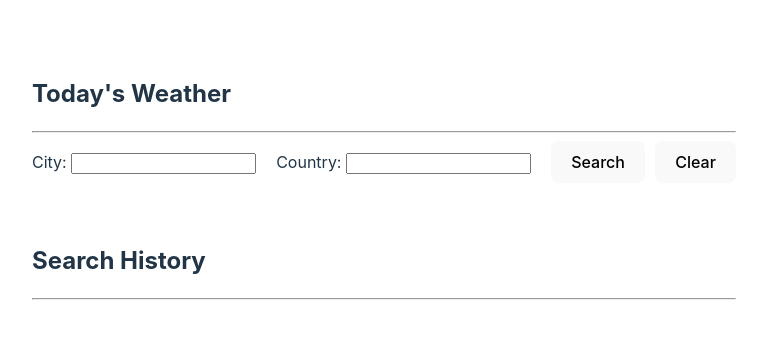
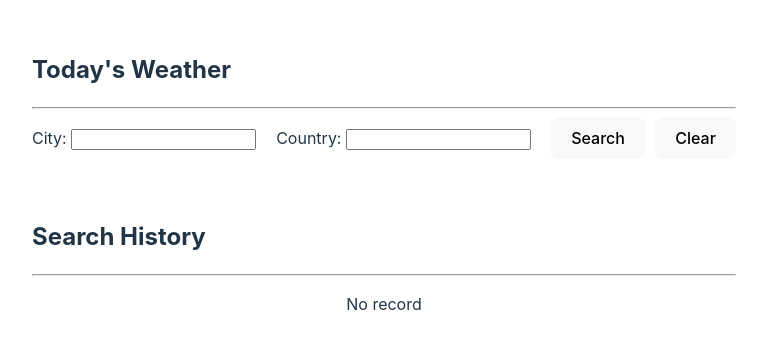
Before and after one commit to nhac-lly/Weather-Project, a React (Vite) app: page / in a window 1280 px wide. Shown: the part 218-566 px from the top of the page, without its empty margins (256-1023 px from the left). Built offline with nearby package versions, Linux system fonts and the light colour scheme.

Commit message:
edit no record

```diff
--- a/src/App.jsx
+++ b/src/App.jsx
@@ -72,11 +72,9 @@ function App() {
         <div>
           <h2 style={{ textAlign: 'left' }}>Search History</h2>
           <hr />
-          {
-            searchList?.length > 0 && searchList.map((item, index) => {
-              return <WeatherResultItem item={item} index={index} {...componentOptions} />
-            })
-          }
+          {searchList?.length > 0 && searchList.map((item, index) =>
+            <WeatherResultItem item={item} index={index} {...componentOptions} />)}
+          {searchList?.length === 0 && <p style={{ textAlign: 'center' }}>No record</p>}
         </div>
       </div>
     </>
--- a/src/components/WeatherError.jsx
+++ b/src/components/WeatherError.jsx
@@ -1,5 +1,5 @@
-const WeatherError = ({ data }) => <div style={{ width: '100%', border: '1px solid red', padding: '10px' }}>
+const WeatherError = ({ data }) => <><br /><div style={{ width: '100%', border: '1px solid red', padding: '0 20px' }}>
     <span style={{ textAlign: 'left', color: 'red', fontWeight: 'bold' }}>{data.message}</span>
-</div>
+</div></>
 
 export default WeatherError
```
